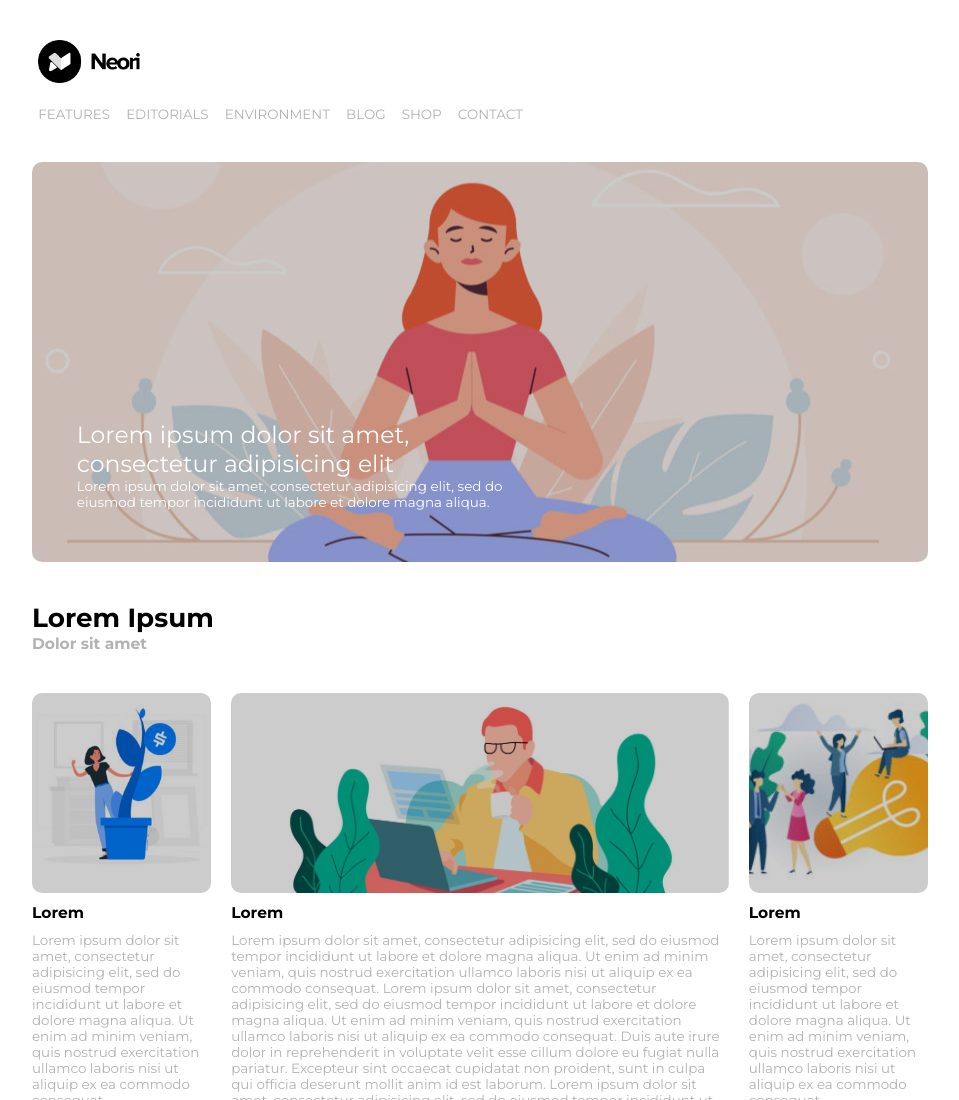
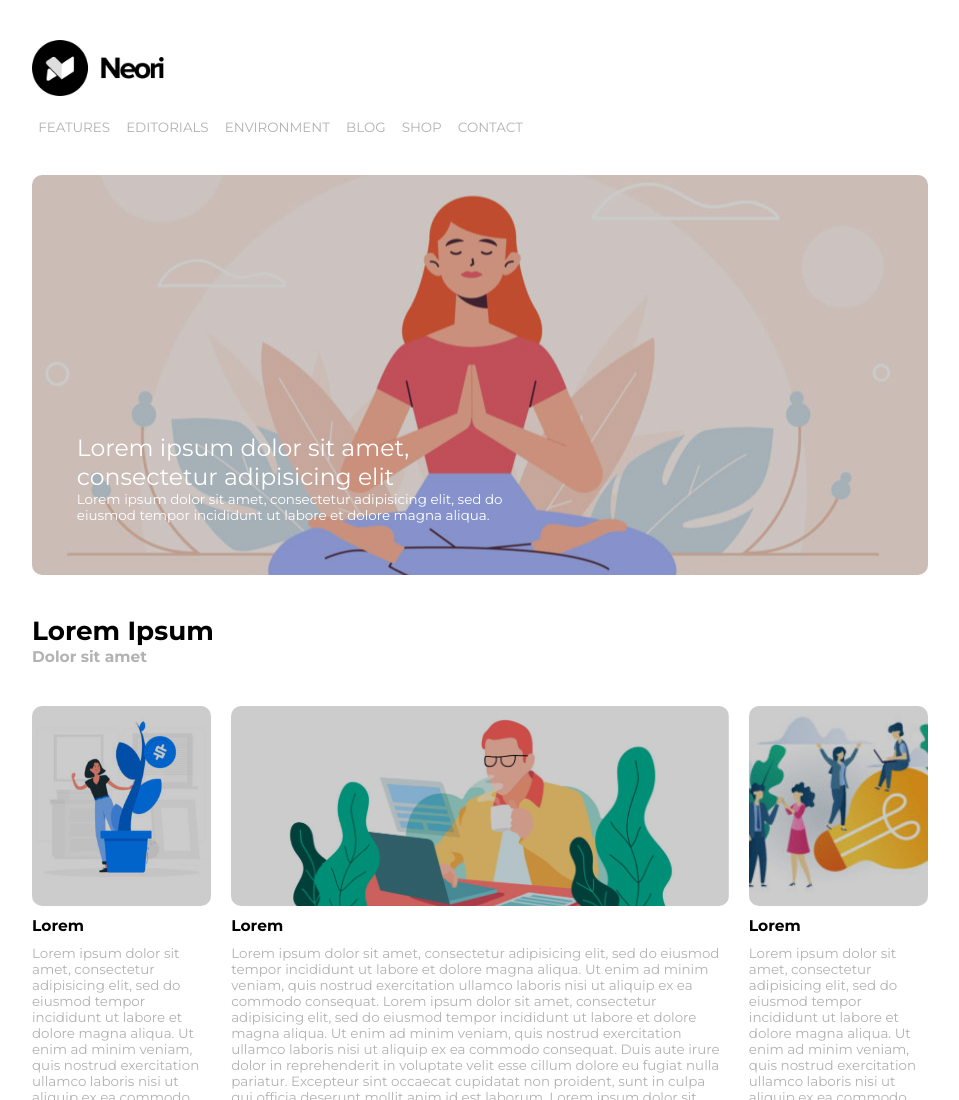
Before and after one commit to gitmichele/htmlcss-wp, a plain HTML site: page index.html in a window 1280 px wide. Shown: the top 1100 px of the page, without its empty margins (160-1119 px from the left). Drawn offline with Linux system fonts and the light colour scheme.

Commit message:
semantic corrections

```diff
--- a/css/style.css
+++ b/css/style.css
@@ -30,25 +30,21 @@ body{
 
 /* header - image and navbar settings*/
 /* logo */
-header img{
-    width: calc(70px + 2.5vw);
-    margin-bottom: 20px;
+#logo img{
+    width: calc(100px + 2.5vw);
 }
 
 /* navbar */
-header a{
+ol a{
     text-decoration: none;
     color: #b2b2b2;
-    padding: 20px calc(5px + .1vw);
 }
 
-/* voglio che il logo sia parte della navbar ma sopra */
-header li:first-child{
-    display: block;
-}
 
 /* link della navbar */
 header li{
+    margin-top:20px;
+    padding: 0 calc(5px + .1vw);
     list-style-type: none;
     display: inline-block;
 }
--- a/index.html
+++ b/index.html
@@ -12,8 +12,11 @@
     <body>
         <!-- header della pagina con logo e menù di navigazione -->
         <header class="container">
+            <div id="logo">
+                <a href="#"><img src="img/logo.png" alt="Neori logo"></a>
+            </div>
+
             <ol>
-                <li><a href="#"><img src="img/logo.png" alt="Neori logo"></a></li>
                 <li><a href="#">FEATURES</a></li>
                 <li><a href="#">EDITORIALS</a></li>
                 <li><a href="#">ENVIRONMENT</a></li>
@@ -29,9 +32,9 @@
                 <a href="#">
                     Lorem ipsum dolor sit amet, consectetur adipisicing elit
                 </a>
-                <div>
+                <p>
                     Lorem ipsum dolor sit amet, consectetur adipisicing elit, sed do eiusmod tempor incididunt ut labore et dolore magna aliqua.
-                </div>
+                </p>
             </div>
         </section>
 
```
